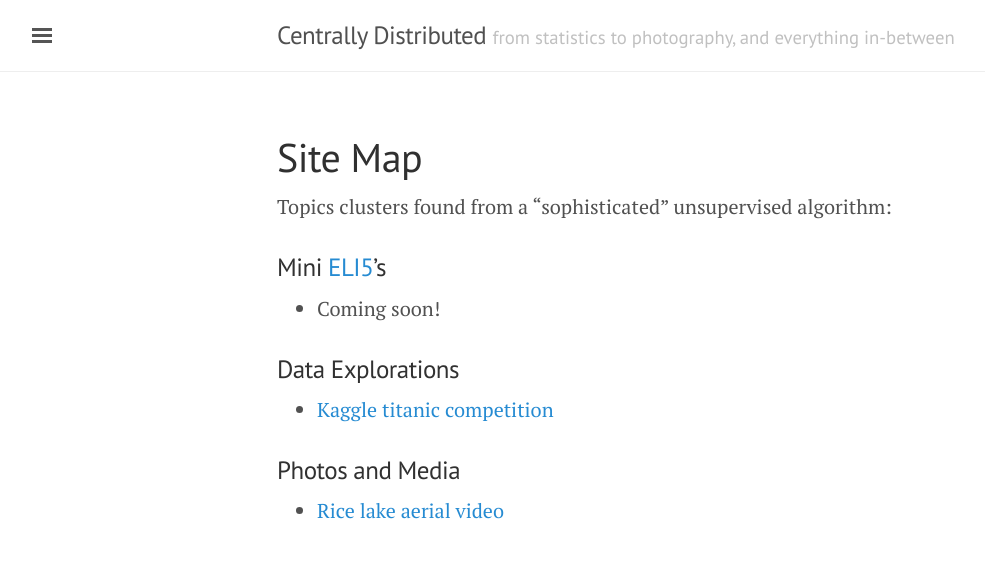
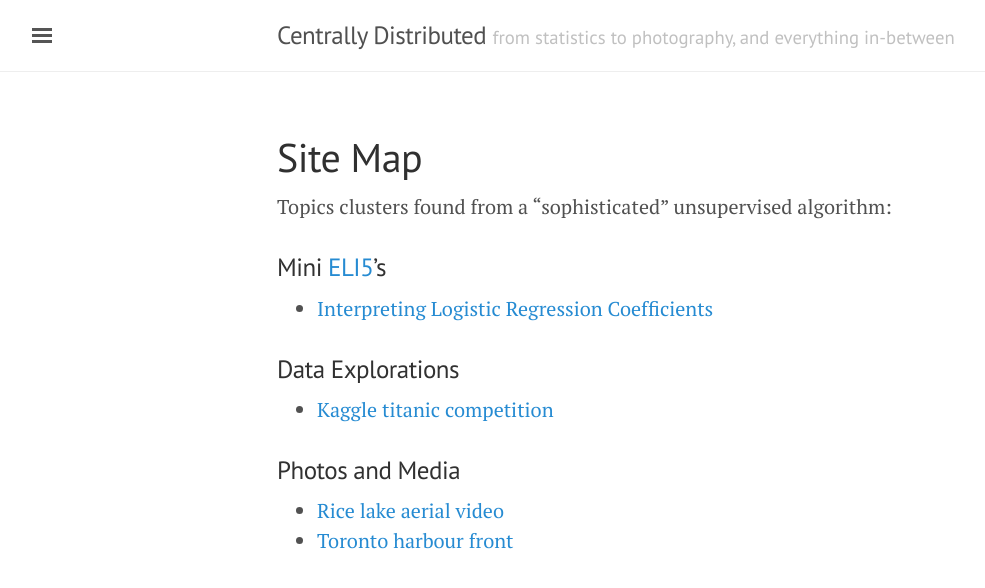
Before and after one commit to Estinox/estinox.github.io, a Jekyll site: the page built from site_map.md, in a window 1280 px wide. Shown: the top 588 px of the page, without its empty margins (3-988 px from the left). Built offline with Jekyll 4.4.1, drawn with Linux system fonts in a browser that asks for light colours; comment, search, counter and statistics services are not loaded.

Commit message:
site map update

```diff
--- a/site_map.md
+++ b/site_map.md
@@ -6,10 +6,11 @@ title: Site Map
 Topics clusters found from a "sophisticated" unsupervised algorithm:
 
 ### Mini [ELI5](https://www.reddit.com/r/explainlikeimfive/){:target="blank"}'s
-- Coming soon!
+- [Interpreting Logistic Regression Coefficients]({{ site.baseurl }}/2016/08/01/Interpreting-Logistic-Regression/)
 
 ### Data Explorations
 - [Kaggle titanic competition]({{ site.baseurl }}/2016/07/23/titanic/)
 
 ### Photos and Media
 - [Rice lake aerial video]({{ site.baseurl }}/2016/01/01/aerial-videos/)
+- [Toronto harbour front](https://www.youtube.com/watch?v=o1lQiE5Lt7M){:target="blank"}
```
